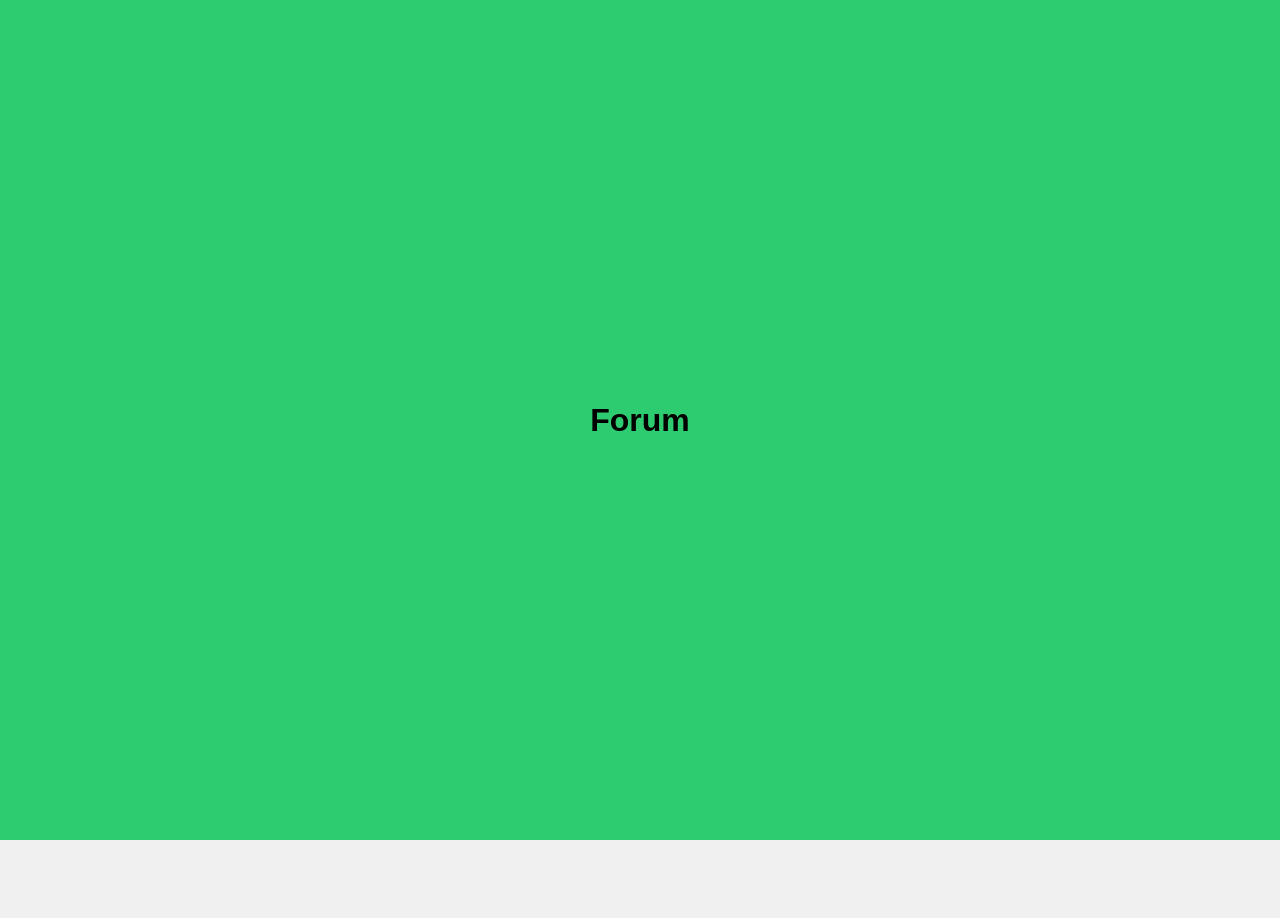
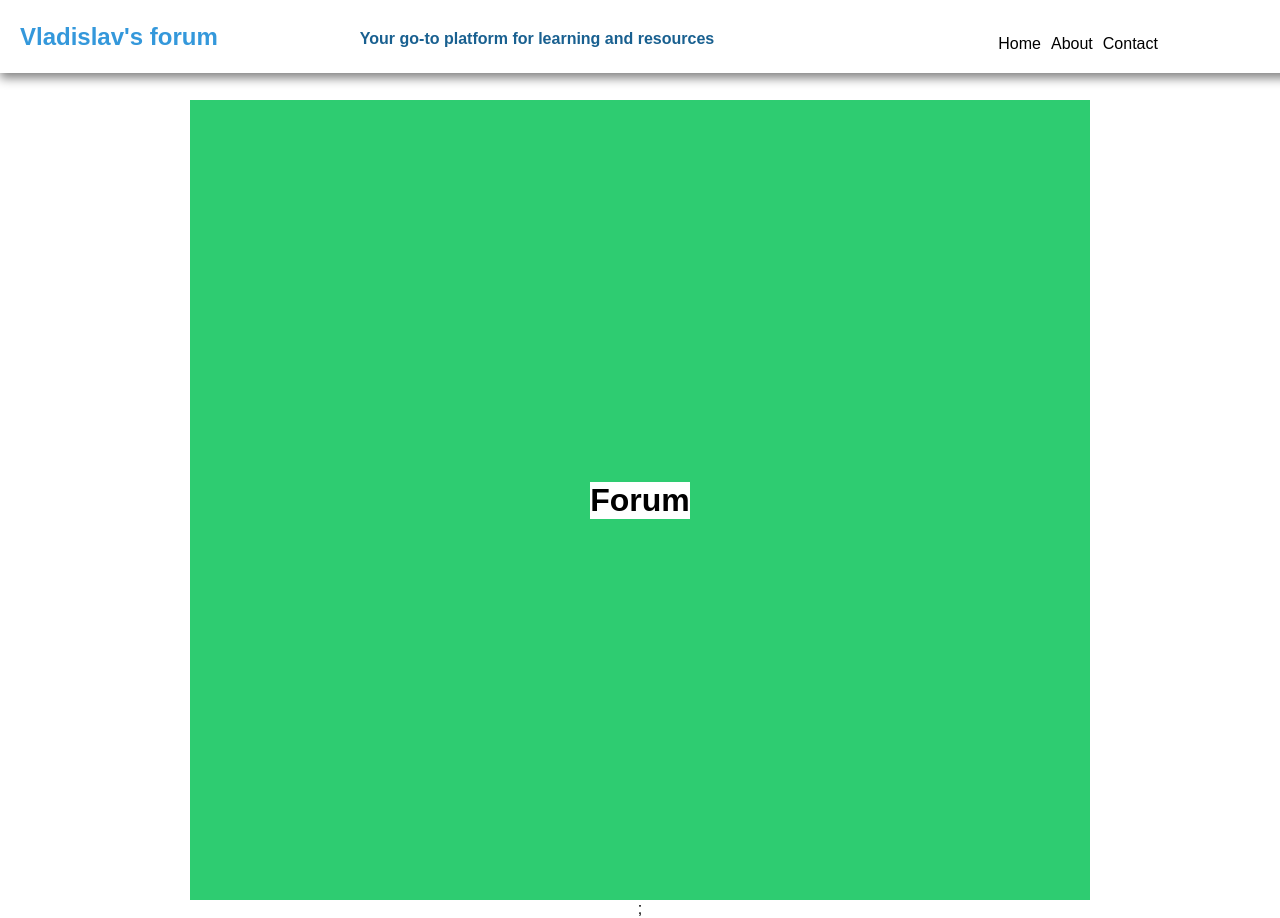
Before and after one commit to Vladisval/forum-project, a React (Vite) app: page / in a window 1280 px wide. Before the commit the page ends 840 px from the top, so only its background shows below. Built offline with nearby package versions, Linux system fonts and the light colour scheme.

Commit message:
Add Layout and styles

```diff
--- a/index.html
+++ b/index.html
@@ -2,7 +2,7 @@
 <html lang="en">
   <head>
     <meta charset="UTF-8" />
-    <link rel="icon" type="image/svg+xml" href='./public/forum-icon-13.jpg' />
+    <link rel="icon" type="image/svg+xml" href='./forum-icon-13.jpg' />
     <meta name="viewport" content="width=device-width, initial-scale=1.0" />
     <title>Forum</title>
   </head>
--- /dev/null
+++ b/src/app/App/App.scss
@@ -0,0 +1,7 @@
+
+* {
+  margin: 0 auto;
+  text-align: center;
+  background-color: $background-color;
+
+}
--- a/src/app/App.tsx
+++ b/src/app/App/App.tsx
@@ -1,13 +1,17 @@
-import Layout from '../shared/ui/Layout';
+import Layout from '../../shared/ui/Layout';
+import './App.scss'
 
 
 
 function App() {
 
   return (
+    <>
       <Layout>
         <h1>Forum</h1>
       </Layout>
+    </>
+
   )
 }
 
--- a/src/main.tsx
+++ b/src/main.tsx
@@ -1,6 +1,6 @@
 import { StrictMode } from 'react'
 import { createRoot } from 'react-dom/client'
-import App from './app/App.tsx'
+import App from './app/App/App.tsx'
 import './shared/styles/index.scss'
 
 createRoot(document.getElementById('root')!).render(
--- a/src/shared/styles/index.scss
+++ b/src/shared/styles/index.scss
@@ -1,4 +1,4 @@
-@import "./variables.scss";
+@use './variables' as *;
 
 body {
   margin: 0;
--- a/src/shared/styles/variables.scss
+++ b/src/shared/styles/variables.scss
@@ -1,6 +1,7 @@
 
 
-
+$background-color: white ;
 $primary-color: #3498db;
 $secondary-color: #2ecc71;
 $font-family: Arial, sans-serif;
+$link-color: black;
--- a/src/shared/ui/Layout/Layout.scss
+++ b/src/shared/ui/Layout/Layout.scss
@@ -1,8 +1,8 @@
 .layout {
+  margin-top: 100px;
   display: flex;
   justify-content: center;
   align-items: center;
   min-height: 100vh;
-  padding: 20px;
   background-color: $secondary-color;
 }
--- a/src/shared/ui/Layout/Layout.tsx
+++ b/src/shared/ui/Layout/Layout.tsx
@@ -1,8 +1,15 @@
 import React from 'react';
 import './Layout.scss';
+import { Container } from "@mui/material";
+import Header from "../../../widgets/Header/Header.tsx";
 
-const Layout: React.FC<{ children: React.ReactNode }> = ({ children }) => {
-  return <div className="layout">{children}</div>;
+const Layout: React.FC<{ children: React.ReactNode }> = ({children}) => {
+  return (
+    <>
+      <Header/>
+      <Container className='layout' component="main" maxWidth="md">{children}</Container>;
+    </>
+  )
 };
 
 export default Layout;
--- /dev/null
+++ b/src/widgets/Header/Header.scss
@@ -0,0 +1,44 @@
+@use "../../shared/styles/variables" as *;
+
+.header {
+  position: fixed;
+  top: 0;
+  display: flex;
+  align-items: center;
+  justify-content: space-between;
+  background-color: $background-color;  // Использование переменной из variables.scss
+  padding: 20px;
+  color: #333;
+  box-shadow: 0 5px 10px gray ;
+  width: 100%;
+
+
+  &__title {
+    font-size: 24px;
+    font-weight: bold;
+    margin: 0;
+    color: $primary-color; // если есть переменная основного цвета
+  }
+
+  &__subtitle {
+    font-size: 16px;
+    color: darken($primary-color, 20%);  // затемнение основного цвета для контраста
+    margin-top: 5px;
+  }
+
+  &__nav {
+    margin-top: 15px;
+    display: flex;
+    gap: 10px;
+  }
+
+  &__link {
+    color: $link-color; // Используем переменную цвета ссылки, если она есть
+    text-decoration: none;
+    font-size: 16px;
+
+    &:hover {
+      text-decoration: underline;
+    }
+  }
+}
--- /dev/null
+++ b/src/widgets/Header/Header.tsx
@@ -0,0 +1,17 @@
+import React from 'react';
+import './Header.scss'
+
+const Header : React.FC = () => {
+  return (    <header className="header">
+      <h1 className="header__title">Vladislav's forum</h1>
+      <h2 className="header__subtitle">Your go-to platform for learning and resources</h2>
+      <nav className="header__nav">
+        <a href="/public" className="header__link">Home</a>
+        <a href="/about" className="header__link">About</a>
+        <a href="/contact" className="header__link">Contact</a>
+      </nav>
+    </header>
+  );
+};
+
+export default Header;
--- a/vite.config.ts
+++ b/vite.config.ts
@@ -7,7 +7,7 @@ export default defineConfig({
   css: {
     preprocessorOptions: {
       scss: {
-        additionalData: `@import "./src/shared/styles/variables.scss";`,
+        additionalData: `@use "./src/shared/styles/variables.scss" as *;`,
       },
     },
   },
```
